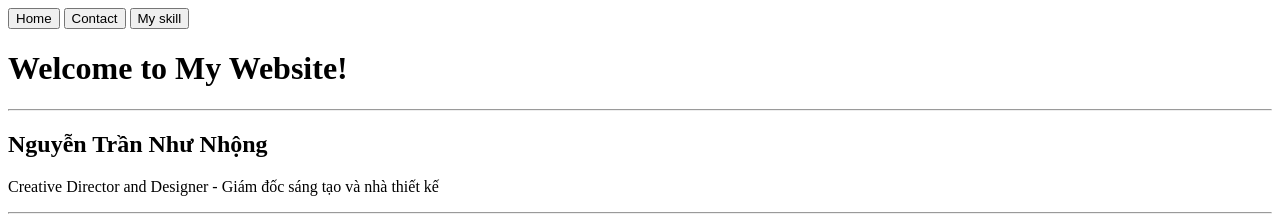
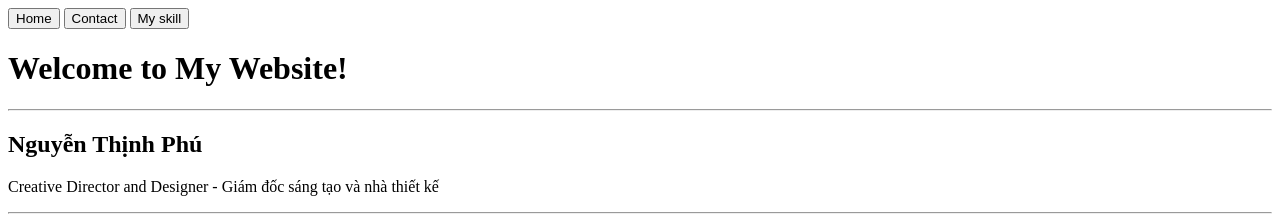
Before and after one commit to Funame2022/Coding-Space, a plain HTML site: page index.html in a window 1280 px wide. Shown: the top 219 px of the page. Drawn offline with Linux system fonts and the light colour scheme.

Commit message:
Update index.html

```diff
--- a/index.html
+++ b/index.html
@@ -17,7 +17,7 @@
 
     <h1>Welcome to My Website!</h1>
     <hr>
-    <h2>Nguyễn Trần Như Nhộng</h2>
+    <h2>Nguyễn Thịnh Phú</h2>
     <p>Creative Director and Designer - Giám đốc sáng tạo và nhà thiết kế</p>
     <hr>
 
```
